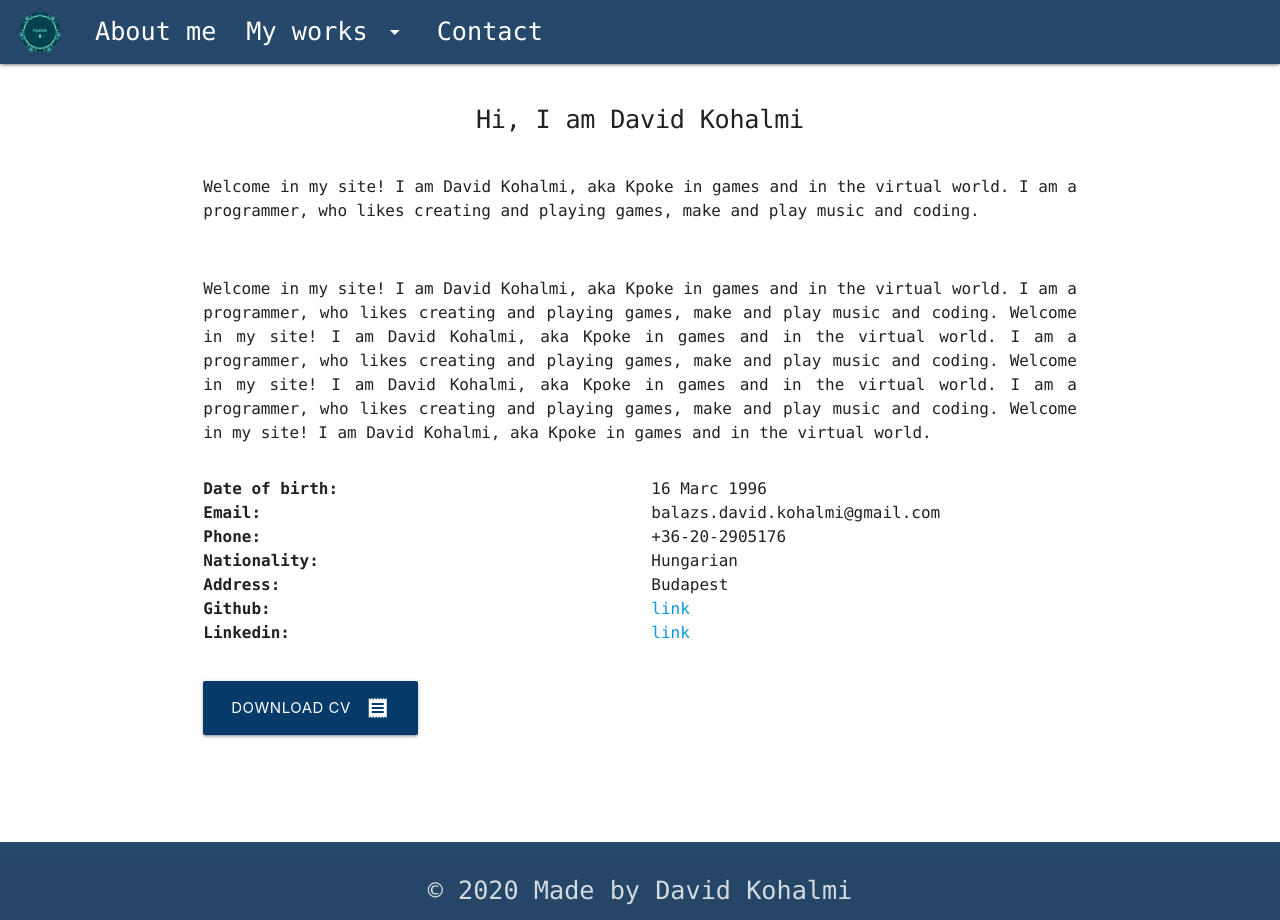
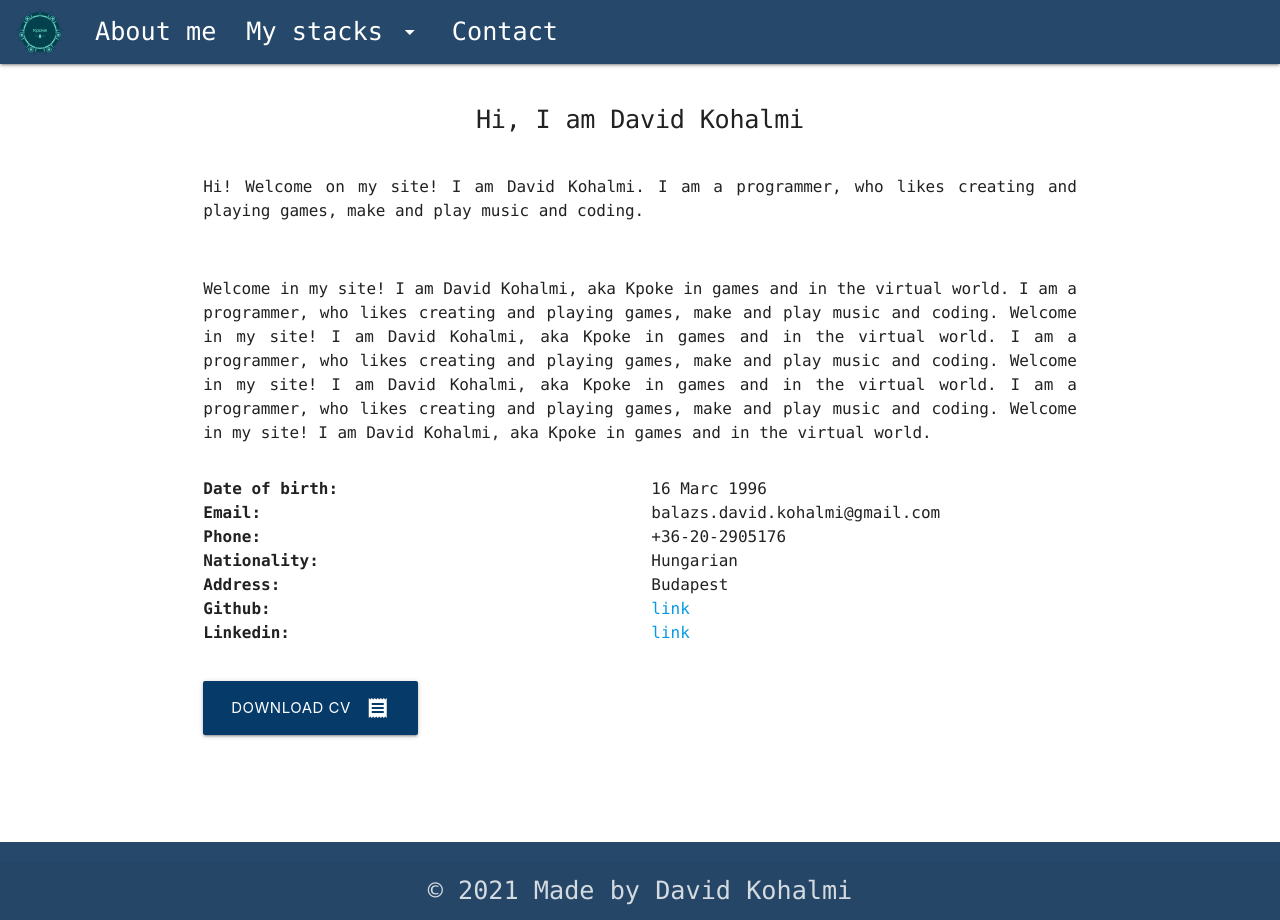
Before and after one commit to killerkpoke/Keepers, a Django app: page /about/ in a window 1280 px wide. Run offline with Django 3.2, Linux system fonts and the light colour scheme; data comes from the database, SQL or seed files in the repository; both versions use the stored data as it was after the commit.

Commit message:
dropdown fixed, project view added, need css fix

```diff
--- a/polls/models.py
+++ b/polls/models.py
@@ -1,6 +1,5 @@
 from django.db import models
 from django import forms
-from django.urls import reverse
 
 class Category(models.Model):
     title = models.CharField(max_length=50)
@@ -16,7 +15,6 @@ class Category(models.Model):
     def get_category_list():
         cat = Category.objects.all()
         return cat
-
 
 class Project(models.Model):
     title = models.CharField(max_length=50)
--- a/polls/static/css/style.css
+++ b/polls/static/css/style.css
@@ -76,7 +76,7 @@ h1 {
   padding-left: 10px !important;
 }
 .card {
-  text-align: center;
+  text-align: justify;
 }
 #cont{
   padding-top: 100px;
--- a/polls/templates/base.html
+++ b/polls/templates/base.html
@@ -22,7 +22,7 @@
                             <a href="{% url 'polls:home' %}" class="logo_link"><img src="{% static 'images/logo_transparent.png'%}" class="logo"></img></a>
                         </li>
                         <li><a href="{% url 'polls:about' %}" class="flow-text">About me</a></li>
-                        <li><a class="dropdown-trigger flow-text" href="{% url 'polls:works' %}" data-target="myworks_dropdown">My works<i class="material-icons right">arrow_drop_down</i></a></li>
+                        <li><a class="dropdown-trigger flow-text" href="{% url 'polls:works' %}" data-target="myworks_dropdown">My stacks<i class="material-icons right">arrow_drop_down</i></a></li>
                         <li><a href="{% url 'polls:contact' %}" class="flow-text">Contact</a></li>
                     </ul>
                 </div>
@@ -30,7 +30,7 @@
         </div>
         <ul id="myworks_dropdown" class="dropdown-content">
             {% for item in category %}
-                <li><a id="cat_title"href="{{ item.slug }}">{{ item.title }}</a></li>
+                <li><a id="cat_title"href="{% url 'polls:works' %}{{ item.slug }}">{{ item.title }}</a></li>
             {% endfor %}
         </ul>
         <ul class="sidenav" id="mobile-demo">
@@ -39,7 +39,7 @@
             </li>
             <li><a href="{% url 'polls:home' %}"><i class="material-icons">home</i>Home</a></li>
             <li><a href="{% url 'polls:about' %}"><i class="material-icons">people</i>About me</a></li>
-            <li><a href="{% url 'polls:works' %}"><i class="material-icons">brush</i>My works</a></li>
+            <li><a href="{% url 'polls:works' %}"><i class="material-icons">computer</i>My stacks</a></li>
             <li><a href="{% url 'polls:contact' %}"><i class="material-icons">message</i>Contact</a></li>
         </ul>
 
@@ -49,7 +49,7 @@
     <footer class="page-footer">
         <div class="footer-copyright">
           <div class="container">
-            <div id="footer-text" class="flow-text">© 2020 Made by David Kohalmi</div>
+            <div id="footer-text" class="flow-text">© {% now "Y" %} Made by David Kohalmi</div>
           </div>
         </div>
       </footer>
--- a/polls/templates/polls/about.html
+++ b/polls/templates/polls/about.html
@@ -4,13 +4,13 @@
 <div class="container">
     <h1 class="flow-text">Hi, I am David Kohalmi</h1>
     <div class="row">
-        <!--second segment-->
          <div class="col s12">
             <p id="about-me-text">
-                Welcome in my site! I am David Kohalmi, aka Kpoke in games and in the virtual world.
+                Hi! Welcome on my site! I am David Kohalmi.
                 I am a programmer, who likes creating and playing games, make and play music and coding.
+
             </p>
-           <img></img>
+           <img src=""></img>
             <p id="about-me-text">
                 Welcome in my site! I am David Kohalmi, aka Kpoke in games and in the virtual world.
                 I am a programmer, who likes creating and playing games, make and play music and coding.
@@ -42,8 +42,8 @@
                         <li>+36-20-2905176</li>
                         <li>Hungarian</li>
                         <li>Budapest</li>
-                        <li><a href="https://github.com/killerkpoke">link</a></li>
-                        <li><a href="https://www.linkedin.com/in/balazs-david-kohalmi-98031416a/">link</a></li>
+                        <li><a target="_blank" href="https://github.com/killerkpoke">link</a></li>
+                        <li><a target="_blank" href="https://www.linkedin.com/in/balazs-david-kohalmi-98031416a/">link</a></li>
                     </ul>
                 </div>
             </div>
--- a/polls/urls.py
+++ b/polls/urls.py
@@ -9,9 +9,9 @@ urlpatterns = [
     path('', views.index),
     path('home/', views.index, name='home'),
     path('about/', views.about, name='about'),
-    path('myWorks/', views.mywork, name='works'),
-    path('myWorks/<slug:slug>/', views.myproject, name='project'),
-    path('myWorks/<slug:slug>/<int:id>', views.project_detail, name='project_detail'),
+    path('my-stacks/', views.my_stack, name='works'),
+    path('my-stacks/<slug:slug>/', views.my_project, name='project'),
+    path('my-stacks/<slug:slug>/<int:id>', views.project_detail, name='project_detail'),
     path('contact/', views.contact, name='contact'),
 
 ]+ static(settings.MEDIA_URL, document_root=settings.MEDIA_ROOT)
--- a/polls/views.py
+++ b/polls/views.py
@@ -1,8 +1,6 @@
-from django.shortcuts import get_object_or_404, render, redirect
+from django.shortcuts import get_object_or_404, render
 from .models import Category, Project
 from django.core.mail import BadHeaderError, send_mail
-from django.http import HttpResponse, HttpResponseRedirect
-
 def index(request):
     for_frontend = {
         'category': Category.get_category_list(),
@@ -15,14 +13,14 @@ def about(request):
     }
     return render(request,'polls/about.html', for_frontend)
 
-def mywork(request):
+def my_stack(request):
 
     for_frontend = {
         'category': Category.get_category_list(),
     }
     return render(request,'polls/mywork.html', for_frontend)
 
-def myproject(request, slug):
+def my_project(request, slug):
     unique_slug = get_object_or_404(Category, slug = slug)
     my_projects = Project.objects.all()
     for_frontend = {
```
Also changed, not shown: polls/templates/polls/project.html (+20 -5 lines), db.sqlite3, media/images/docs_logo.png (added), media/images/docs_logo_xJmXRQM.png (added), media/images/unity_project_proj.png (added), media/uploaded/godotte.jpg (added), media/uploaded/godotte_tVS2a29.jpg (added), media/uploaded/unity_project_window.jpg (added).
